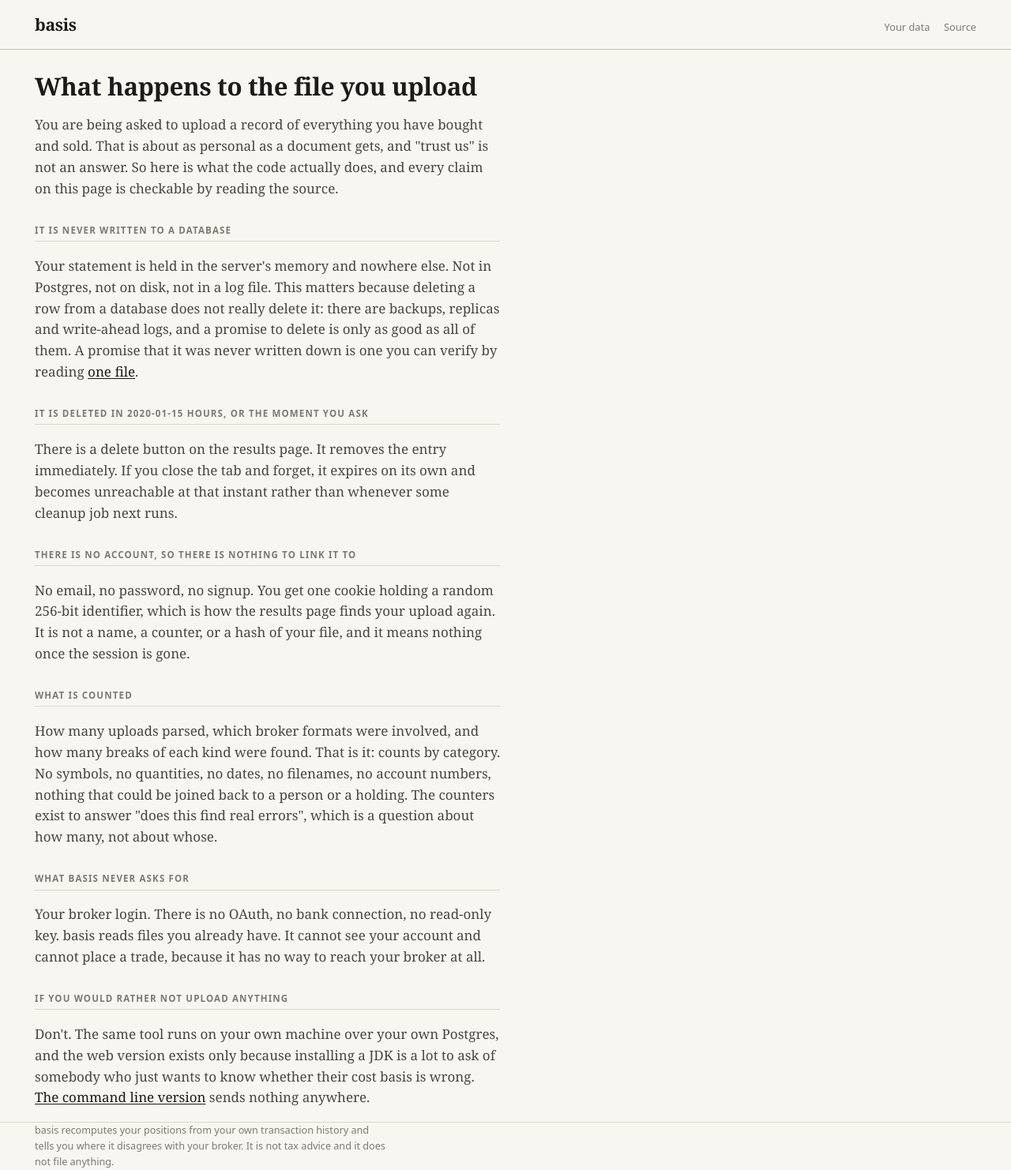
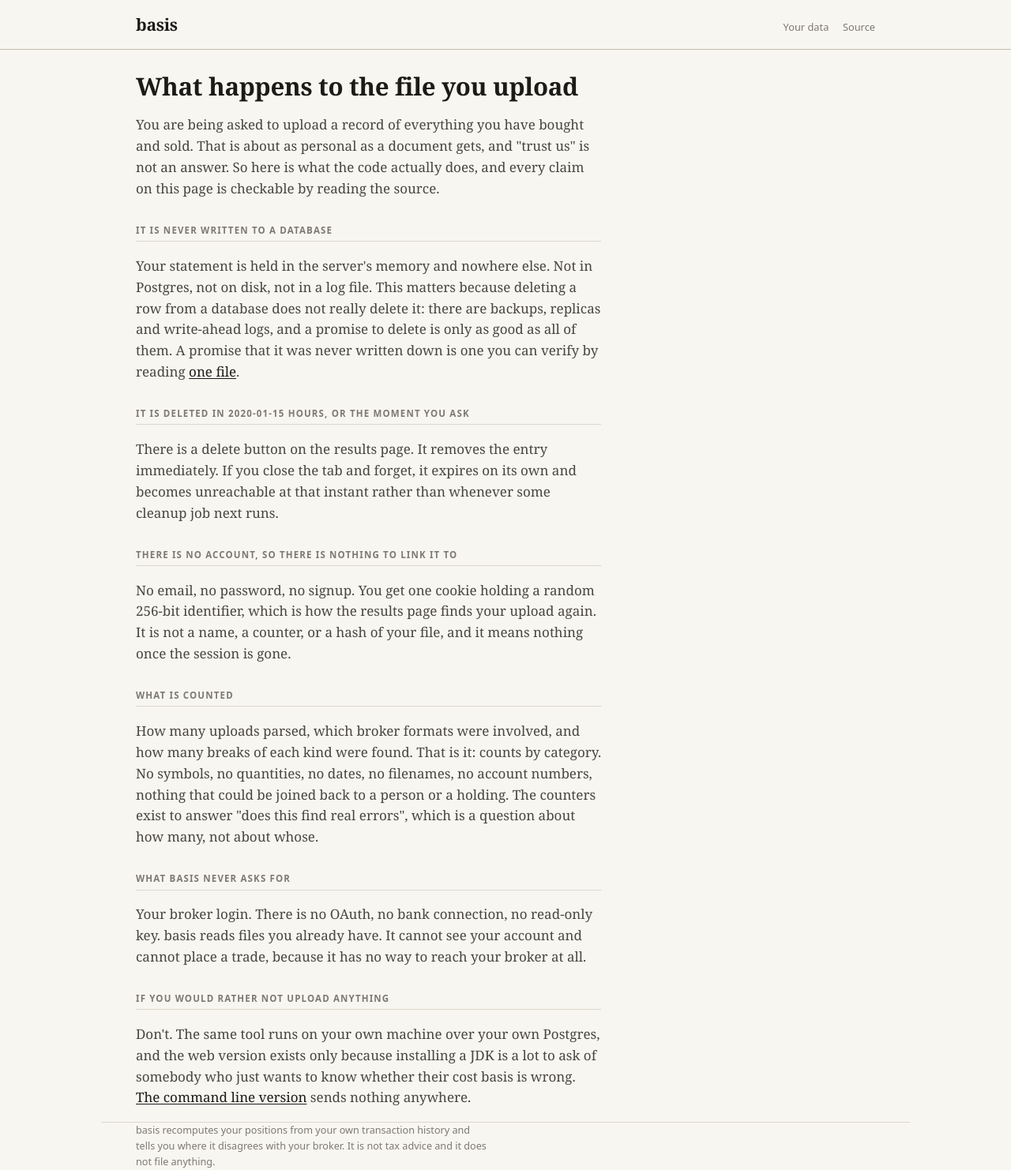
Before and after one commit to lgoyal6/basis, a Spring app: page /privacy in a window 1280 px wide. Shown: the whole page at 79% size. Run offline with Thymeleaf, Linux system fonts and the light colour scheme; the template is opened without the code that fills it: most values are stand-ins (such as "Sample title", 1, 10 or a date in 2020); data that the repository does not hold is empty.

Commit message:
style: centre the column and cap it just above the widest block

```diff
--- a/src/main/resources/static/basis.css
+++ b/src/main/resources/static/basis.css
@@ -58,15 +58,19 @@ body {
   font-variant-numeric: tabular-nums;
 }
 
-/* Left anchored, not centred. A narrow column floating between two empty gutters is the
- * house style of a generated page, and it wastes the width that tables and figures want.
+/* Centred, and capped just above the widest thing on the page.
  *
- * The measure is controlled where it matters instead: prose carries its own max-width in ch,
- * so lines stay readable while the page itself uses the screen. Capped at 90rem so a very
- * wide monitor does not stretch a rule across a metre of glass. */
+ * This used to be left anchored at 90rem on the theory that a centred column wastes width the
+ * tables and figures want. Measured, that theory was wrong: nothing in here is wider than the
+ * 60rem .explain grid, so a 90rem wrap never filled, and on a 1600px screen the entire
+ * document sat in the left 60% with a half-screen of dead paper beside it. A statement is a
+ * centred object, and the page reads as one now.
+ *
+ * 64rem is the cap because it clears the widest block (.explain, 60rem) and its padding with
+ * nothing to spare. Widening it past that only re-opens the gutter it was set to close. */
 .wrap {
-  max-width: 90rem;
-  margin: 0;
+  max-width: 64rem;
+  margin: 0 auto;
   padding: 0 clamp(1.1rem, 3.5vw, 2.75rem);
 }
 
```
